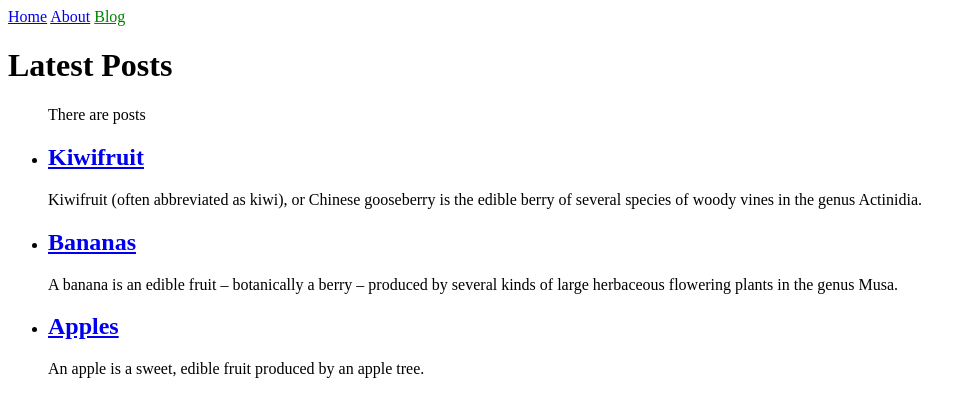
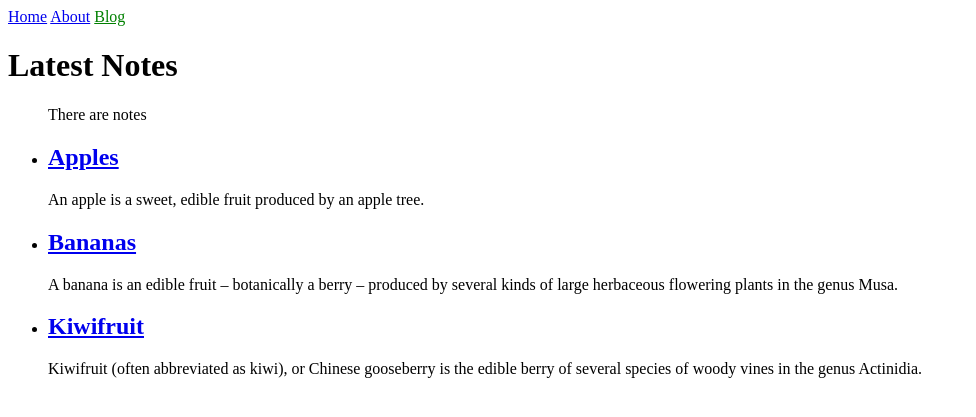
Before and after one commit to maxqwerty/maxqwerty.github.io, a Jekyll site: the page built from blog.html, in a window 1280 px wide. Shown: the top 417 px of the page, without its empty margins (0-976 px from the left). Built offline with Jekyll 4.4.1, drawn with Linux system fonts in a browser that asks for light colours.

Commit message:
Renamed posts to notes

```diff
--- a/_config.yml
+++ b/_config.yml
@@ -1,3 +1,3 @@
 collections:
-  posts:
+  notes:
     output: true
--- a/blog.html
+++ b/blog.html
@@ -2,14 +2,14 @@
 layout: default
 title: Blog
 ---
-<h1>Latest Posts</h1>
+<h1>Latest Notes</h1>
 
 <ul>
-  There are {{ site.posts.length }} posts
-  {% for post in site.posts %}
+  There are {{ site.notes.length }} notes
+  {% for note in site.notes %}
     <li>
-      <h2><a href="{{ post.url }}">{{ post.title }}</a></h2>
-      {{ post.excerpt }}
+      <h2><a href="{{ note.url }}">{{ note.title }}</a></h2>
+      {{ note.excerpt }}
     </li>
   {% endfor %}
 </ul>
```
Also changed, not shown: _notes/apples.md (renamed from _posts/2018-08-22-apples.md), _notes/bananas.md (renamed from _posts/2018-08-22-bananas.md), _notes/kiwifruit.md (renamed from _posts/2018-08-22-kiwifruit.md).
